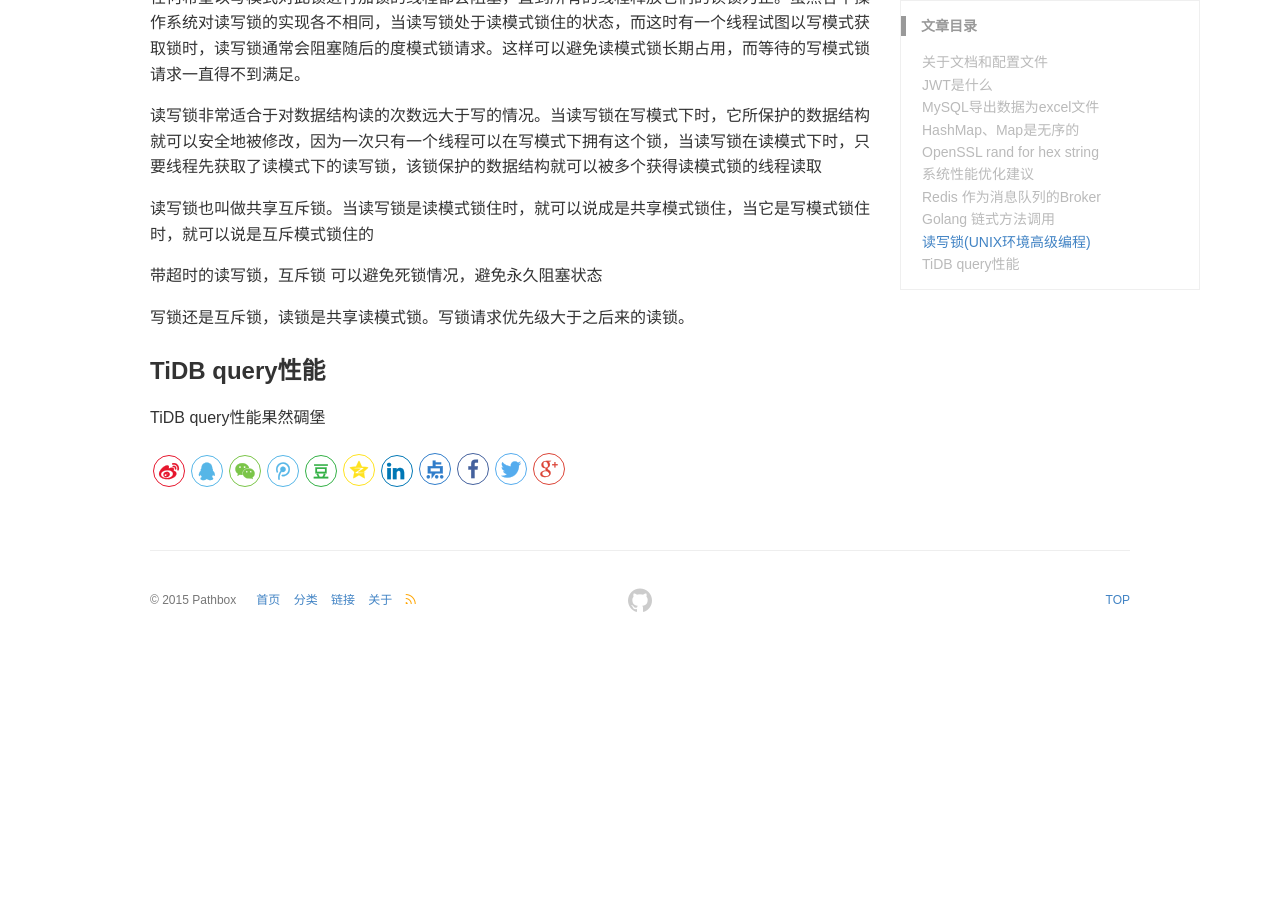
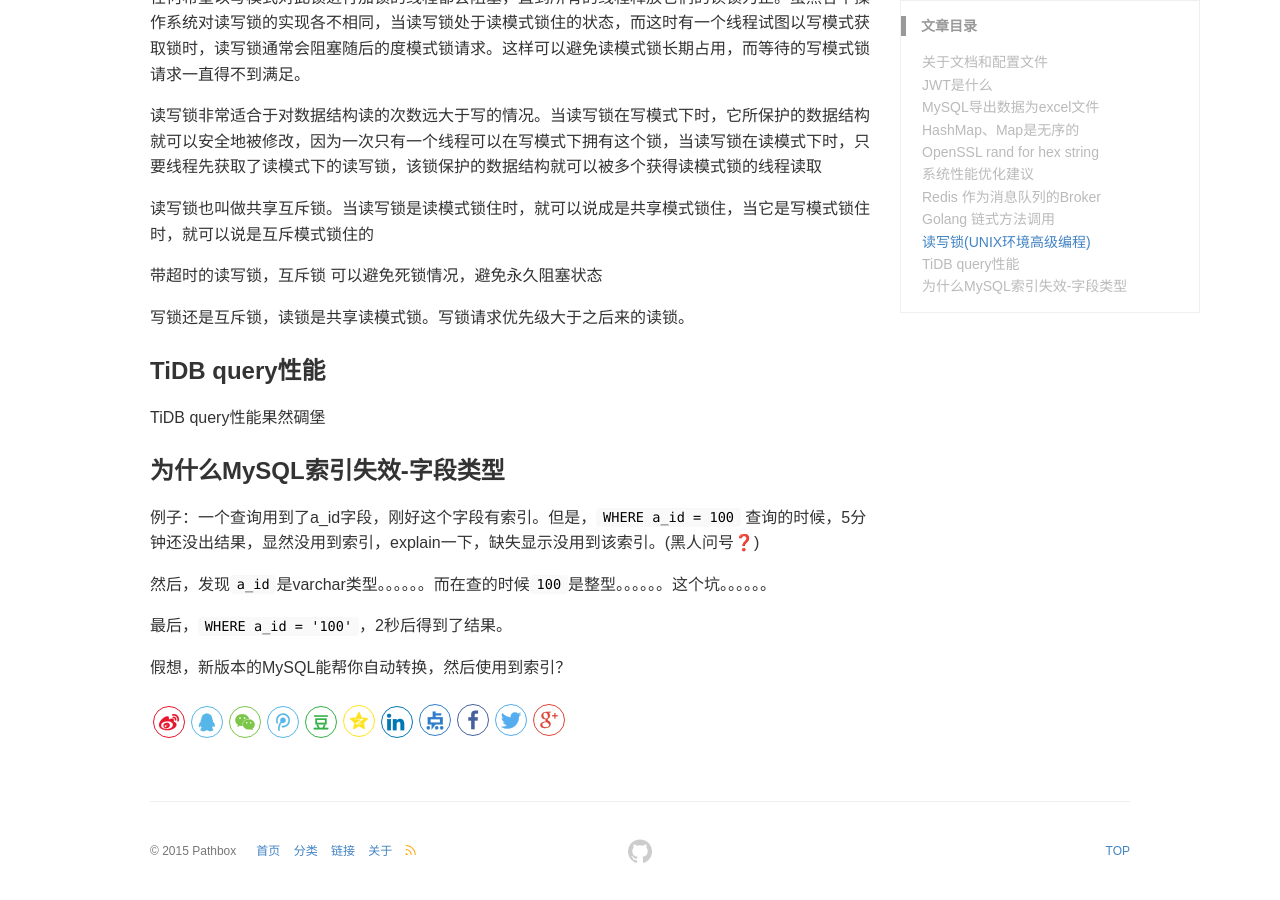
Before and after one commit to pathbox/pathbox.github.io, a Jekyll site: the page built from _posts/2018-08-01-work-summary-in-UCloud-18.md, in a window 1280 px wide and 900 px high, scrolled down 3014 px. Built offline with Jekyll 4.4.1, drawn with Linux system fonts in a browser that asks for light colours; before the commit the page ends 3663 px from its top, so only the background shows below that.

Commit message:
为什么MySQL索引失效-字段类型

```diff
--- a/_posts/2018-08-01-work-summary-in-UCloud-18.md
+++ b/_posts/2018-08-01-work-summary-in-UCloud-18.md
@@ -141,3 +141,13 @@ Golang的链式方法调用，需要前面链接的方法返回相同的struct
 ### TiDB query性能
 
 TiDB query性能果然碉堡
+
+### 为什么MySQL索引失效-字段类型
+
+例子：一个查询用到了a_id字段，刚好这个字段有索引。但是，`WHERE a_id = 100` 查询的时候，5分钟还没出结果，显然没用到索引，explain一下，缺失显示没用到该索引。(黑人问号❓)
+
+然后，发现`a_id`是varchar类型。。。。。。而在查的时候`100`是整型。。。。。。这个坑。。。。。。
+
+最后，`WHERE a_id = '100'`，2秒后得到了结果。
+
+假想，新版本的MySQL能帮你自动转换，然后使用到索引？
```
